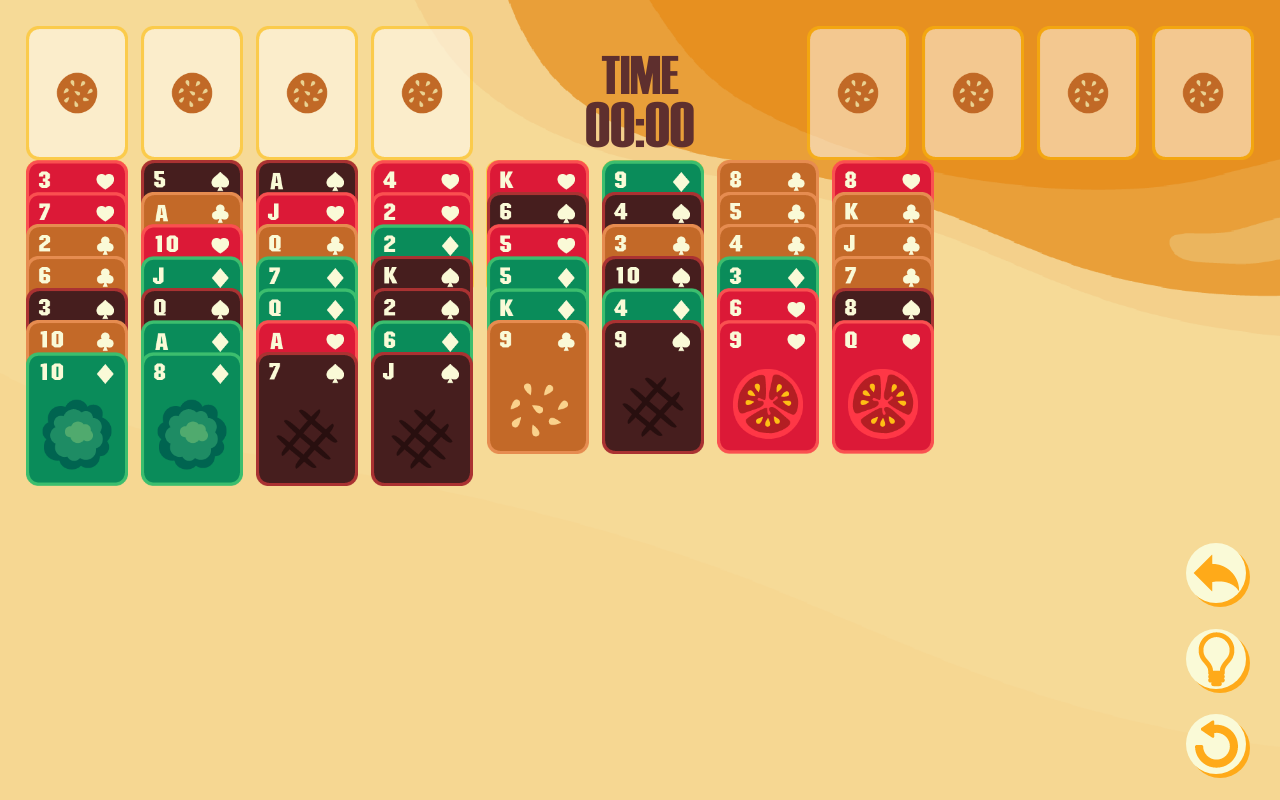
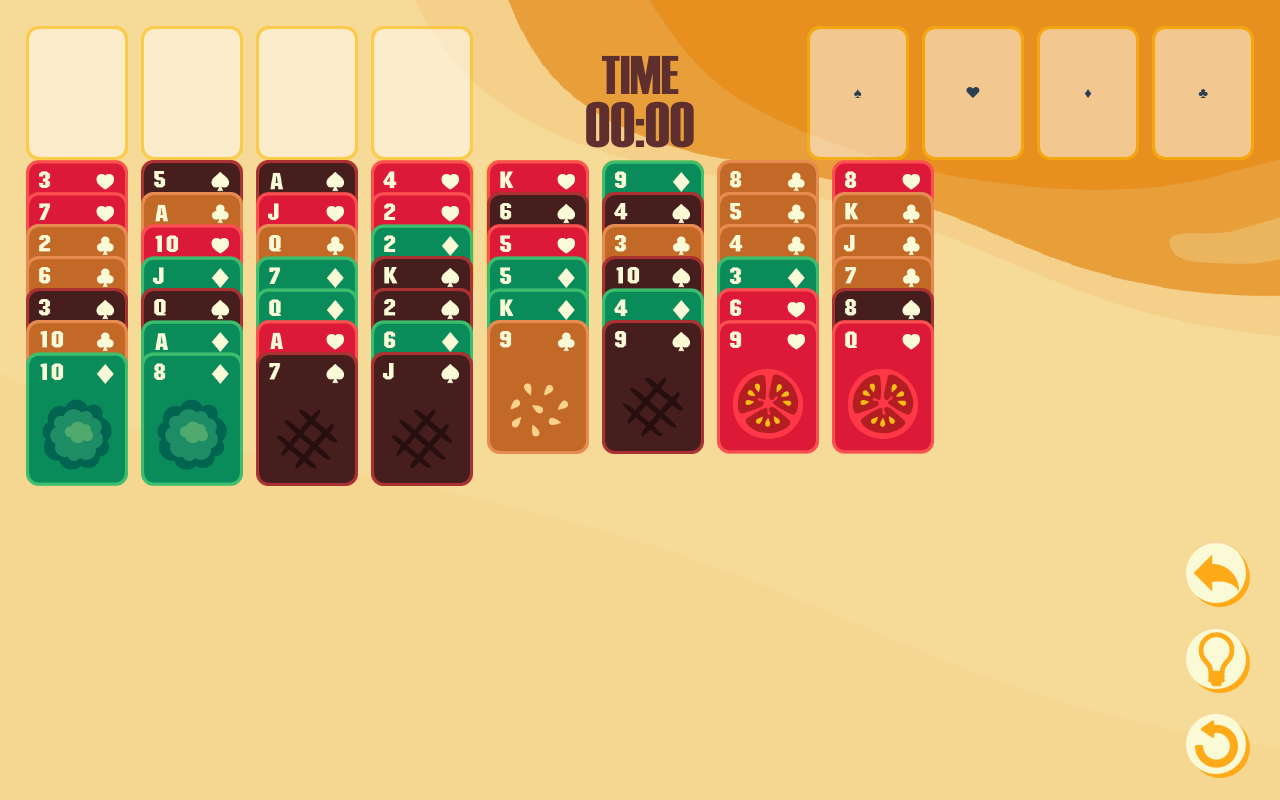
Before and after one commit to MausPotato/freecell-vue, a Vue app: page / in a window 1280 px wide. Built offline with nearby package versions, Linux system fonts and the light colour scheme.

Commit message:
Restrict foundations to fixed suits

```diff
--- a/src/App.vue
+++ b/src/App.vue
@@ -156,6 +156,13 @@ import GameTimer from './components/GameTimer.vue'
         selectedSource.value = null
         return
     }
+
+    const correctFoundationIndex = getFoundationIndex(movingCard)
+    if (foundationIndex !== correctFoundationIndex) {
+      selectedSource.value = null
+      return
+    }
+
     if (!canMoveToFoundation(movingCard, foundationPile)) {
       console.log('不能移到 foundation')
       selectedSource.value = null
@@ -165,6 +172,10 @@ import GameTimer from './components/GameTimer.vue'
     removeFromSource()
     foundationPile.push(movingCard)
     selectedSource.value = null
+  }
+
+  function getFoundationIndex(card) {
+    return card.suit - 1
   }
 
   function handleUndo() {
--- a/src/components/GameBoard.vue
+++ b/src/components/GameBoard.vue
@@ -13,6 +13,7 @@ const props = defineProps({
 })
 
 const emit = defineEmits(['tableau-click', 'free-cell-click', 'foundation-click'])
+const foundationSuits = ['♠', '♥', '♦', '♣']
 
 function handleCardClick(card, columnIndex, cardIndex) {
   emit('tableau-click', {
@@ -84,6 +85,12 @@ function isSelectedFreeCell(cellIndex) {
             v-if="foundationPile.length"
             :card="foundationPile[foundationPile.length - 1]"
             />
+          <span
+            v-else
+            class="foundation-suit"
+          >
+            {{ foundationSuits[foundationIndex] }}
+          </span>
         </div>
       </div>
     </div>
@@ -135,10 +142,13 @@ function isSelectedFreeCell(cellIndex) {
 .cell-slot {
   width: var(--card-width);
   aspect-ratio: 16 / 21;
-  background-image: url(/card/c0.png);
+  background-image: url(/card/p.png);
   background-size: contain;
   background-position: center;
   background-repeat: no-repeat;
+  display: flex;
+  align-items: center;
+  justify-content: center;
 }
 
 .tableau {
--- a/src/utils/gameRules.js
+++ b/src/utils/gameRules.js
@@ -38,7 +38,6 @@ export function canMoveToFoundation(card, foundationPile) {
   if (!card) return false
   const topCard = foundationPile[foundationPile.length - 1]
   if (!topCard) {
-    // todo: suit?
     return card.point === 1
   }
   const isSameSuit = card.suit === topCard.suit
```
